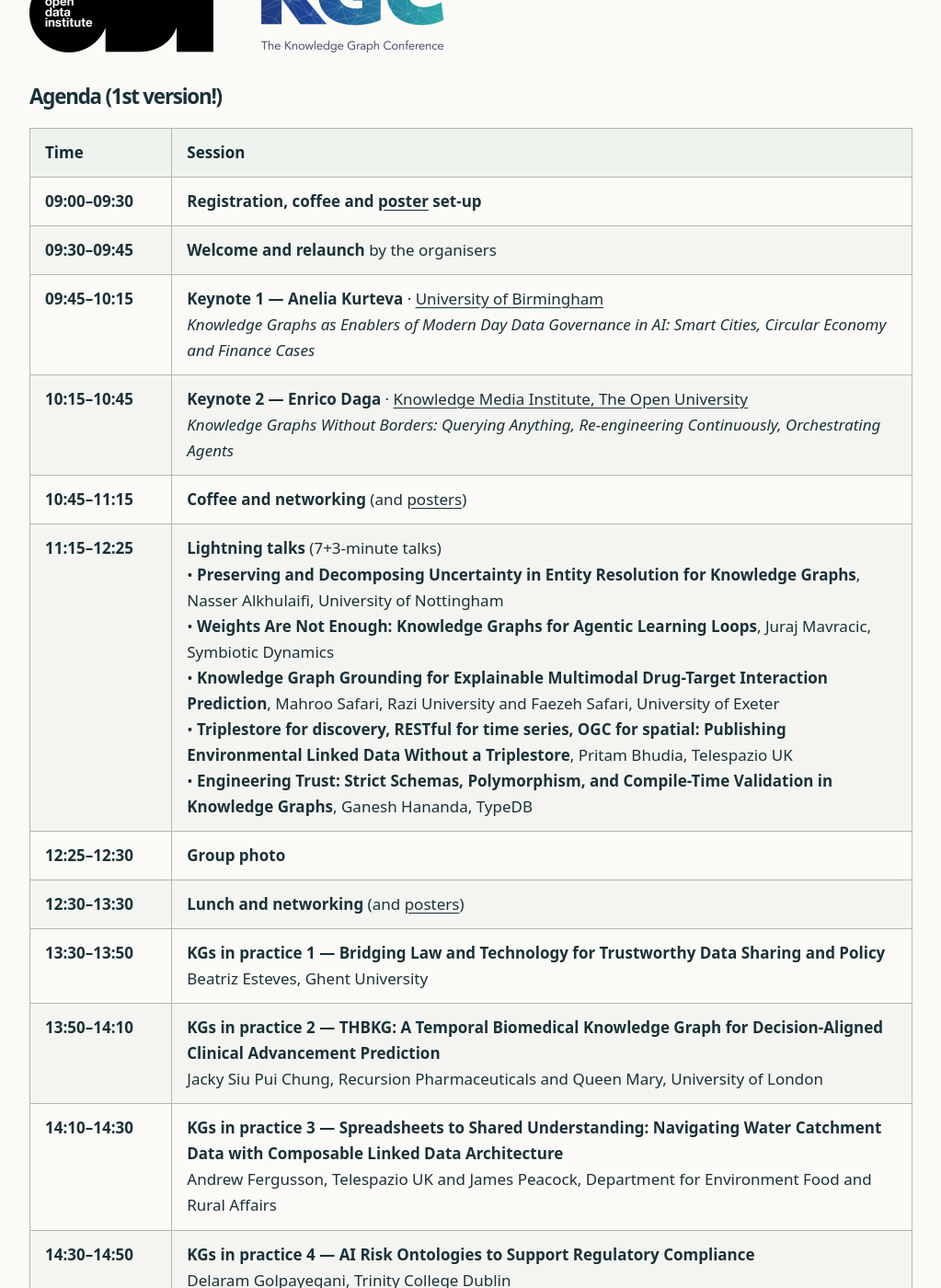
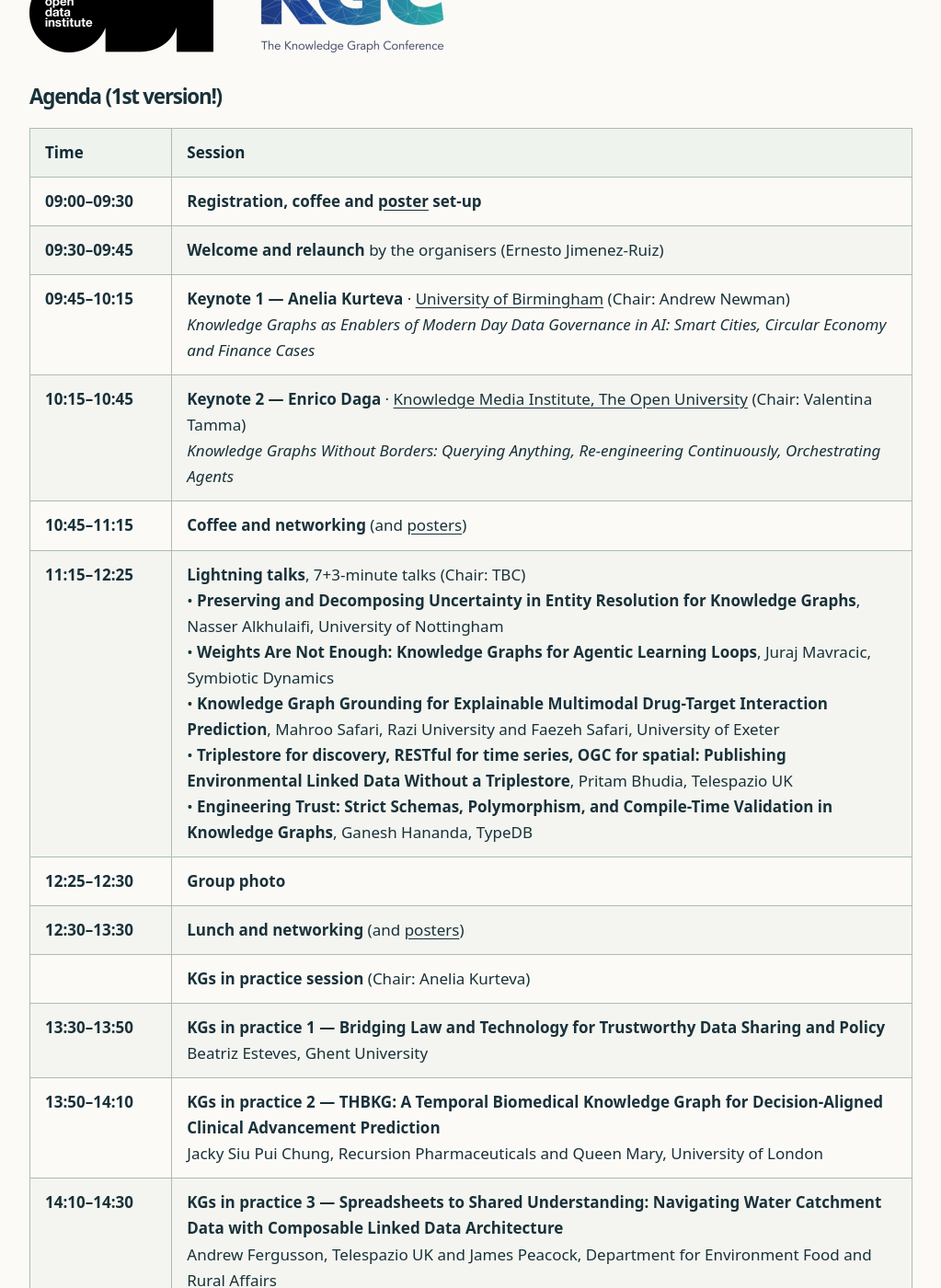
Before and after one commit to uk-knowledge-graphs/uk-knowledge-graphs.github.io, a Jekyll site: the page built from _events/symposium-2026.md, in a window 1280 px wide and 1400 px high, scrolled down 1223 px. Shown: the whole window at 92% size, without its empty margins (128-1151 px from the left). Built offline with Jekyll 4.4.1, drawn with Linux system fonts in a browser that asks for light colours; some of the changed text lies outside the part shown.

Commit message:
added chairs

```diff
--- a/_events/symposium-2026.md
+++ b/_events/symposium-2026.md
@@ -53,20 +53,21 @@ Please contact the organisers if you would like to sponsor the symposium.
 | Time | Session |
 |---|---|
 | **09:00–09:30** | **Registration, coffee and [poster](#posters) set-up** |
-| **09:30–09:45** | **Welcome and relaunch** by the organisers |
-| **09:45–10:15** | **Keynote 1 — Anelia Kurteva** · [University of Birmingham](https://www.birmingham.ac.uk/staff/profiles/computer-science/academic-staff/kurteva-anelia)<br>*Knowledge Graphs as Enablers of Modern Day Data Governance in AI: Smart Cities, Circular Economy and Finance Cases* |
-| **10:15–10:45** | **Keynote 2 — Enrico Daga** · [Knowledge Media Institute, The Open University](https://www.enridaga.net/)<br>*Knowledge Graphs Without Borders: Querying Anything, Re-engineering Continuously, Orchestrating Agents* |
+| **09:30–09:45** | **Welcome and relaunch** by the organisers (Ernesto Jimenez-Ruiz) |
+| **09:45–10:15** | **Keynote 1 — Anelia Kurteva** · [University of Birmingham](https://www.birmingham.ac.uk/staff/profiles/computer-science/academic-staff/kurteva-anelia) (Chair: Andrew Newman)<br>*Knowledge Graphs as Enablers of Modern Day Data Governance in AI: Smart Cities, Circular Economy and Finance Cases* |
+| **10:15–10:45** | **Keynote 2 — Enrico Daga** · [Knowledge Media Institute, The Open University](https://www.enridaga.net/) (Chair: Valentina Tamma)<br>*Knowledge Graphs Without Borders: Querying Anything, Re-engineering Continuously, Orchestrating Agents* |
 | **10:45–11:15** | **Coffee and networking** (and [posters](#posters)) |
-| **11:15–12:25** | **Lightning talks** (7+3-minute talks)<br>• **Preserving and Decomposing Uncertainty in Entity Resolution for Knowledge Graphs**, Nasser Alkhulaifi, University of Nottingham<br>• **Weights Are Not Enough: Knowledge Graphs for Agentic Learning Loops**, Juraj Mavracic, Symbiotic Dynamics<br>• **Knowledge Graph Grounding for Explainable Multimodal Drug-Target Interaction Prediction**, Mahroo Safari, Razi University and Faezeh Safari, University of Exeter<br>• **Triplestore for discovery, RESTful for time series, OGC for spatial: Publishing Environmental Linked Data Without a Triplestore**, Pritam Bhudia, Telespazio UK<br>• **Engineering Trust: Strict Schemas, Polymorphism, and Compile-Time Validation in Knowledge Graphs**, Ganesh Hananda, TypeDB |
+| **11:15–12:25** | **Lightning talks**, 7+3-minute talks (Chair: TBC)<br>• **Preserving and Decomposing Uncertainty in Entity Resolution for Knowledge Graphs**, Nasser Alkhulaifi, University of Nottingham<br>• **Weights Are Not Enough: Knowledge Graphs for Agentic Learning Loops**, Juraj Mavracic, Symbiotic Dynamics<br>• **Knowledge Graph Grounding for Explainable Multimodal Drug-Target Interaction Prediction**, Mahroo Safari, Razi University and Faezeh Safari, University of Exeter<br>• **Triplestore for discovery, RESTful for time series, OGC for spatial: Publishing Environmental Linked Data Without a Triplestore**, Pritam Bhudia, Telespazio UK<br>• **Engineering Trust: Strict Schemas, Polymorphism, and Compile-Time Validation in Knowledge Graphs**, Ganesh Hananda, TypeDB |
 | **12:25–12:30** | **Group photo** |
 | **12:30–13:30** | **Lunch and networking** (and [posters](#posters)) |
+|				  | **KGs in practice session** (Chair: Anelia Kurteva) |
 | **13:30–13:50** | **KGs in practice 1 — Bridging Law and Technology for Trustworthy Data Sharing and Policy**<br>Beatriz Esteves, Ghent University|
 | **13:50–14:10** | **KGs in practice 2 — THBKG: A Temporal Biomedical Knowledge Graph for Decision-Aligned Clinical Advancement Prediction**<br>Jacky Siu Pui Chung, Recursion Pharmaceuticals and Queen Mary, University of London |
 | **14:10–14:30** | **KGs in practice 3 — Spreadsheets to Shared Understanding: Navigating Water Catchment Data with Composable Linked Data Architecture**<br> Andrew Fergusson, Telespazio UK and James Peacock, Department for Environment Food and Rural Affairs |
 | **14:30–14:50** | **KGs in practice 4 — AI Risk Ontologies to Support Regulatory Compliance**<br>Delaram Golpayegani, Trinity College Dublin |
 | **14:50–15:50** | **[Poster session](#posters)** with coffee |
-| **15:55–16:40** | **Panel — What the UK needs from knowledge graphs**<br>Both keynote speakers, alongside voices from industry, government and the third sector. 30 minutes of discussion, followed by 15 minutes of audience questions. |
-| **16:40–17:00** | **Close and commitments**<br>Next steps for the group: proposed working groups and leads, the next meetup date, and how to sign up and get involved. |
+| **15:55–16:40** | **Panel — What the UK needs from knowledge graphs** (Chair: Jeff Pan)<br>Both keynote speakers, alongside voices from industry, government and the third sector. 30 minutes of discussion, followed by 15 minutes of audience questions. |
+| **16:40–17:00** | **Close and commitments** (Ernesto Jimenez-Ruiz)<br>Next steps for the group: proposed working groups and leads, the next meetup date, and how to sign up and get involved. |
 | **17:00 onwards** | **Drinks and networking** at [Dame Alice Owen](https://www.damealiceowen.com/) · Less than 5 minutes from the venue |
 
 ### Keynote abstracts
```
